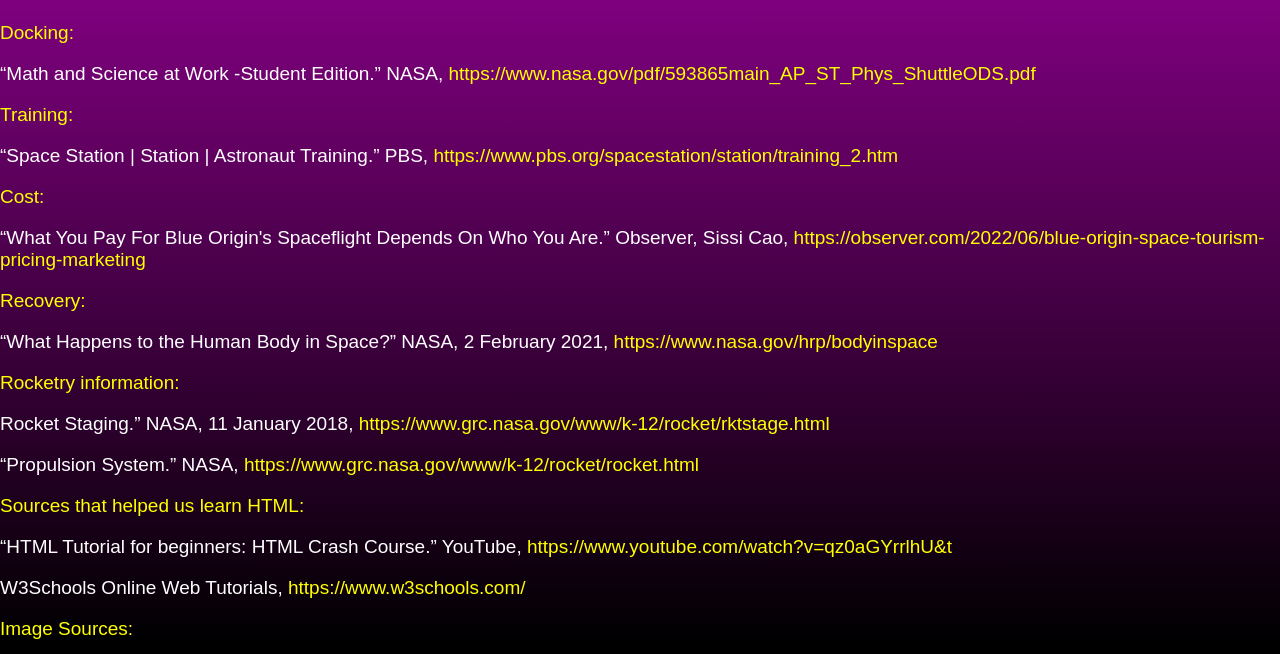
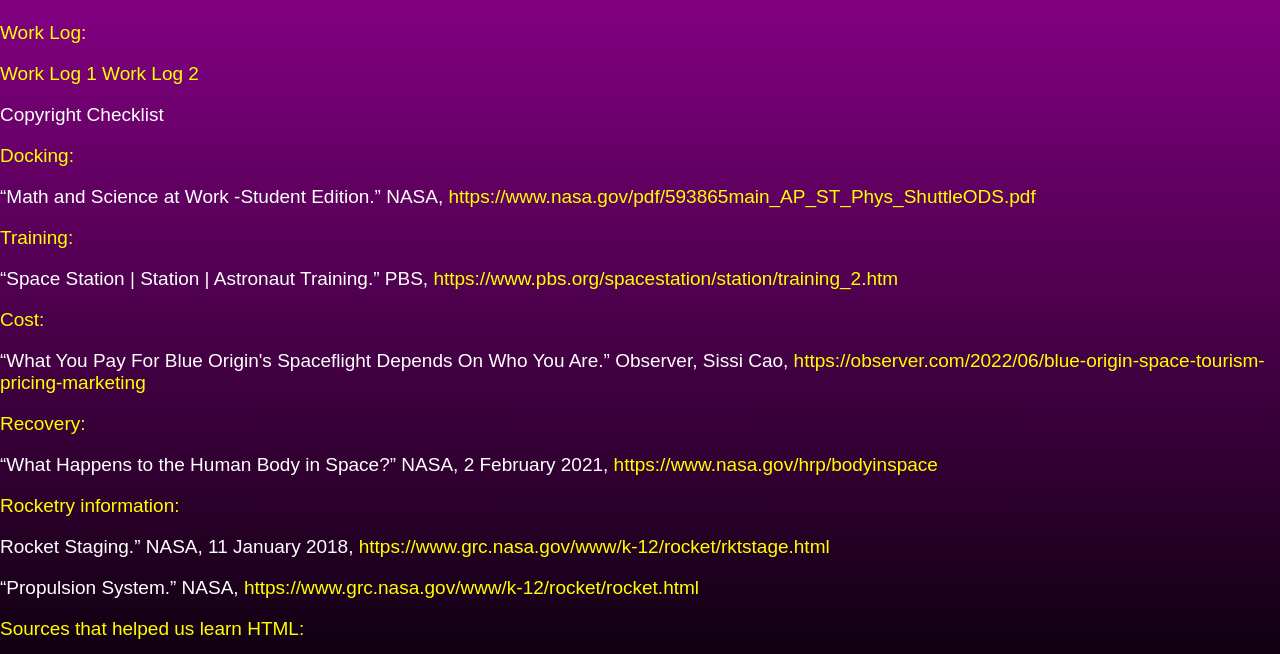
Before and after one commit to LukeBeck511/StellarVacation, a plain HTML site: page Stellar Vacation WebMaster/AllPages/Resources.html in a window 1280 px wide. Shown: the part 146-800 px from the top of the page. Drawn offline with Linux system fonts and the light colour scheme.

Commit message:
Update Resources.html

```diff
--- a/Stellar Vacation WebMaster/AllPages/Resources.html
+++ b/Stellar Vacation WebMaster/AllPages/Resources.html
@@ -41,6 +41,13 @@
     <h1>Resources</h1>
 </div>
 <div>
+<p class="question-color">Work Log:</p>
+<p>
+    <a href="https://drive.google.com/file/d/1wtTJqS5d1gCjIube5rZ6SlT0A22ySpl2/view?usp=share_link">Work Log 1</a>
+    <a href="https://drive.google.com/file/d/11N6n30cGUqwqw-CzIEEqv98VkIuCAE2k/view?usp=share_link">Work Log 2</a>
+</p>
+<p class="question-color>Copyright Checklist</p>
+    <a href="https://drive.google.com/file/d/1hday0FSPG8ApUZfg7Fr_xv7pKT8LM958/view?usp=share_link">Copyright Checklist</a>
 <p class="question-color">Docking:</p>
 <p>
     “Math and Science at Work -Student Edition.” NASA, <a href="https://www.nasa.gov/pdf/593865main_AP_ST_Phys_ShuttleODS.pdf"> https://www.nasa.gov/pdf/593865main_AP_ST_Phys_ShuttleODS.pdf </a>
```
